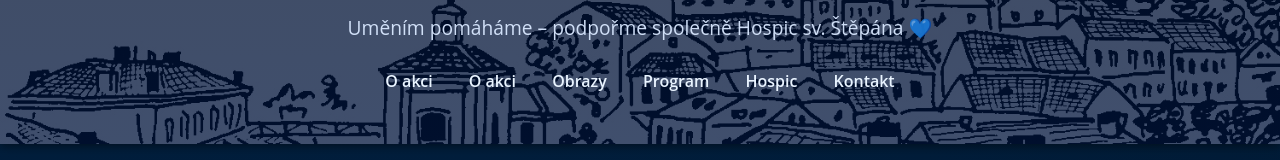
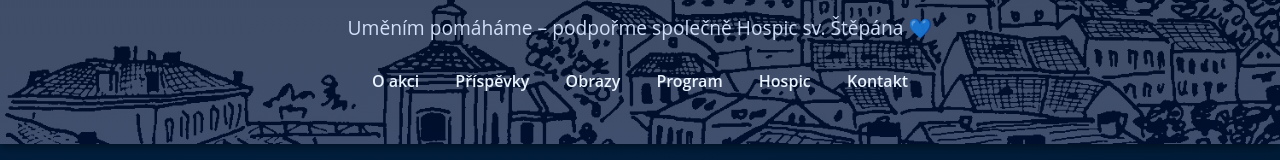
Before and after one commit to zachovabara/hvezdy-nadeje, a plain HTML site: page Hvězdy nadějě/index.html in a window 1280 px wide. Shown: the part 186-346 px from the top of the page. Drawn offline with Linux system fonts and the light colour scheme.

Commit message:
Update index.html

```diff
--- a/Hvězdy nadějě/index.html
+++ b/Hvězdy nadějě/index.html
@@ -207,7 +207,7 @@
     <p>Uměním pomáháme – podpořme společně Hospic sv. Štěpána 💙</p>
     <nav>
       <a href="#o-akci">O akci</a>
-      <a href="#příspěvky">O akci</a>
+      <a href="#příspěvky">Příspěvky</a>
       <a href="#obrazy">Obrazy</a>
       <a href="#program">Program</a>
       <a href="#hospic">Hospic</a>
```
